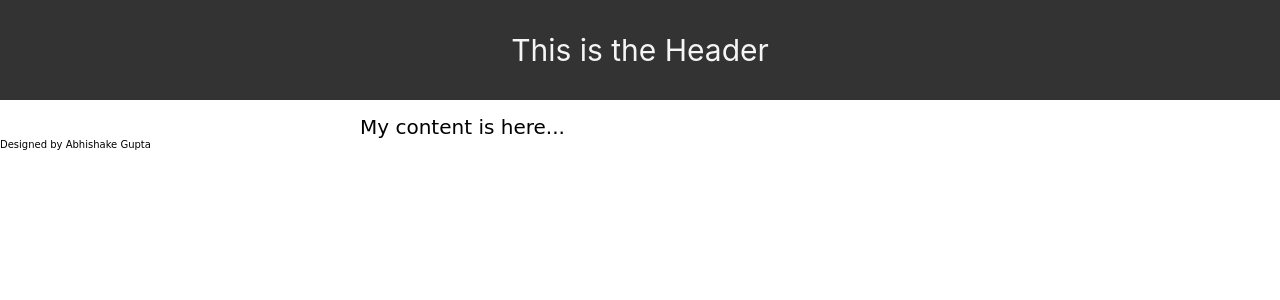
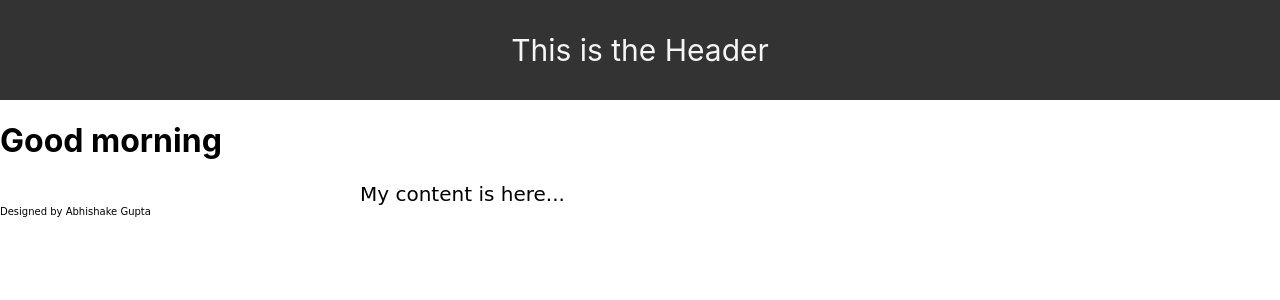
Before and after one commit to letspython3x/LearningReact, a React (Create React App) app: page / in a window 1280 px wide. Shown: the top 300 px of the page. Built offline with nearby package versions, Linux system fonts and the light colour scheme.

Commit message:
Mixture of html & Javascript in React component

```diff
--- a/src/App.js
+++ b/src/App.js
@@ -7,9 +7,24 @@
 import Footer from './components/Footer'
 
 function App() {
+  const date = new Date()
+  const hours = date.getHours()
+  let timeOfDay
+
+  if (hours < 12) {
+    timeOfDay = "morning"
+  }
+  else if (hours > 12 && hours < 17) {
+    timeOfDay = "evening"
+  }
+  else {
+    timeOfDay = "night"
+  }
+
   return (
     <div>
       <Header />
+      <h1>Good {timeOfDay}</h1>
       <MainContent />
       <Footer />
     </div>)
```
